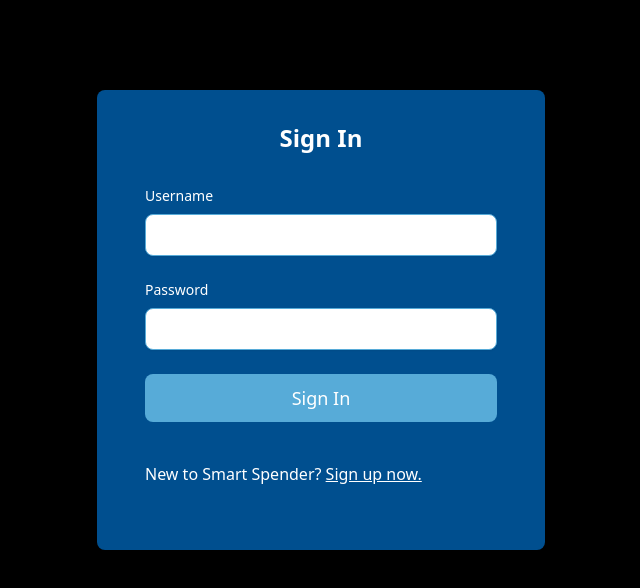
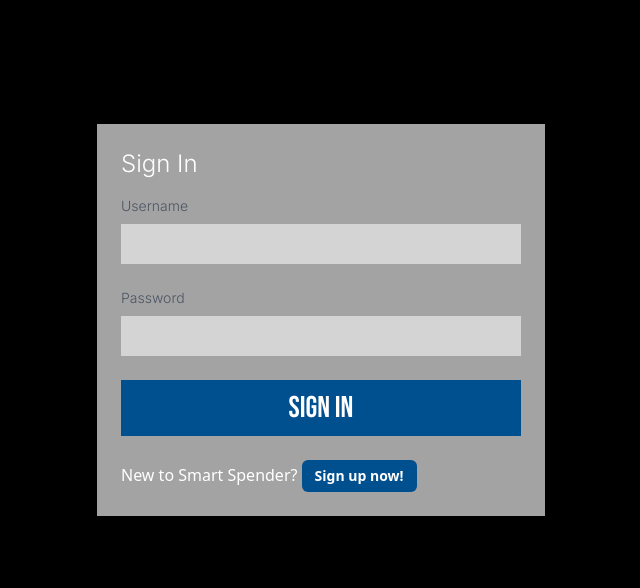
Before and after one commit to koyostar/smart-spender-fe, a React (Create React App) app: page /login in a window 1280 px wide. Shown: the top 588 px of the page, without its empty margins (319-959 px from the left). Built offline with nearby package versions, Linux system fonts and the light colour scheme; no server answers.

Commit message:
style: style LoginForm

```diff
--- a/src/components/LoginForm/LoginForm.jsx
+++ b/src/components/LoginForm/LoginForm.jsx
@@ -32,17 +32,16 @@
       console.error(err);
     }
   };
-
   return (
-    <div className="container bg-[#004F8F] mx-auto max-w-md px-4 py-8 rounded-lg">
-      <header className="text-white font-bold text-2xl text-center">
-        Sign In
-      </header>
-      <form className="p-8" onSubmit={handleSubmit}>
+    <div className="container bg-neutral-400 mx-auto max-w-md p-4">
+      <form className="p-2" onSubmit={handleSubmit}>
+        <header className="text-white font-inter font-light text-2xl mb-4">
+          Sign In
+        </header>
         <div className="mb-6">
           <label
             htmlFor="username"
-            className="block mb-2 text-sm font-medium text-white"
+            className="block mb-2 text-sm font-inter font-normal text-gray-600"
           >
             Username
           </label>
@@ -50,16 +49,17 @@
             type="username"
             id="username"
             name="username"
+            autoComplete="off"
             value={credentials.username}
             onChange={handleChange}
-            className="shadow-sm border border-[#57ABD8] text-black text-sm rounded-lg focus:ring-[#57ABD8] focus:border-[#57ABD8] block w-full p-2.5"
+            className="bg-neutral-300 text-gray-900 text-sm focus:outline-none block w-full p-2.5 cursor-text font-inter font-extralight border-none"
             required
           />
         </div>
         <div className="mb-6">
           <label
             htmlFor="password"
-            className="block mb-2 text-sm font-medium text-white"
+            className="block mb-2 text-sm font-inter font-normal text-gray-600"
           >
             Password
           </label>
@@ -67,26 +67,26 @@
             type="password"
             id="password"
             name="password"
+            autoComplete="off"
             value={credentials.password}
             onChange={handleChange}
-            className="shadow-sm border border-[#57ABD8] text-black text-sm rounded-lg focus:ring-[#57ABD8] focus:border-[#57ABD8] block w-full p-2.5"
+            className="bg-neutral-300 text-gray-900 text-sm focus:ring-zinc-500 block w-full p-2.5 cursor-text font-inter font-extralight border-none"
             required
           />
         </div>
         <button
           type="submit"
-          className="text-white bg-[#57ABD8] hover:bg-[#5D95D3] focus:ring-2 focus:outline-none focus:ring-[#57ABD8] font-medium text-lg px-3 py-2.5 text-center w-full rounded-lg"
+          className="text-white bg-[#004F8F] hover:bg-[#57ABD8] focus:ring-2 focus:outline-none focus:ring-gray-400 font-bebas font-normal text-3xl px-3 py-2.5 text-center w-full"
         >
           Sign In
         </button>
-        <footer className="mt-10">
+        <footer className="mt-6">
           New to Smart Spender?{" "}
-          <span className="text-white">
-            {" "}
-            <Link to="/signup" className="underline">
-              Sign up now.
-            </Link>
-          </span>
+          <Link to="/signup">
+            <span className="text-white text-md btn btn-ghost btn-sm bg-[#004F8F] hover:bg-[#57ABD8] rounded-md normal-case">
+              Sign up now!
+            </span>
+          </Link>
         </footer>
       </form>
     </div>
```
